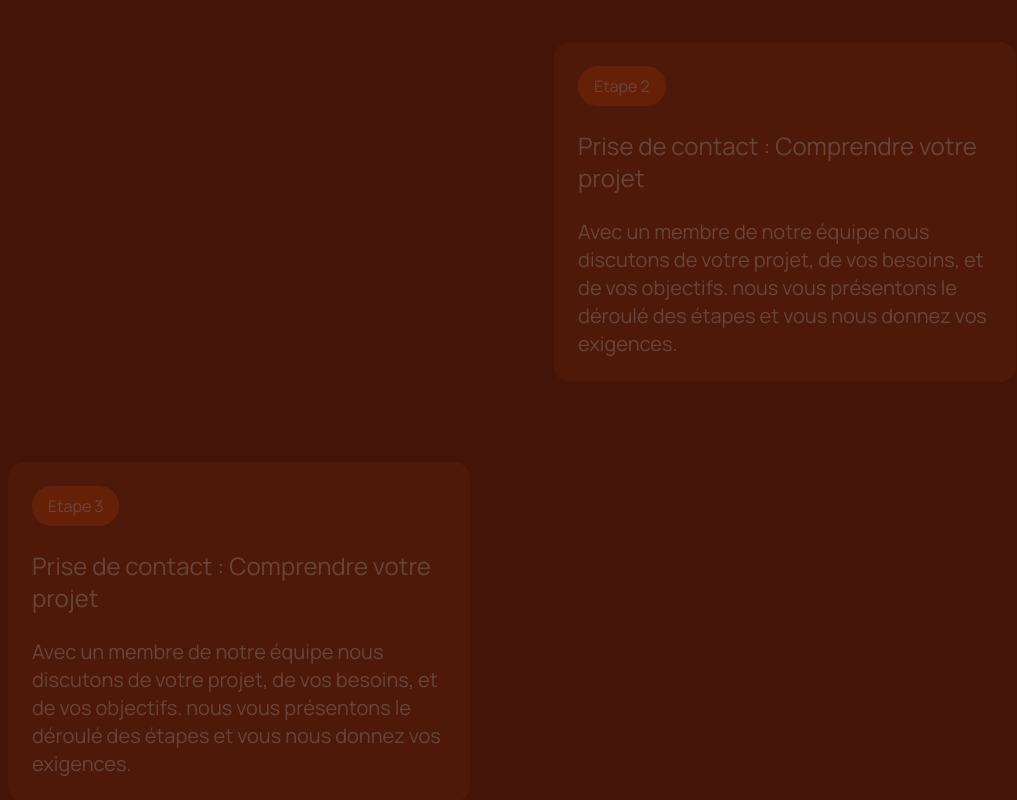
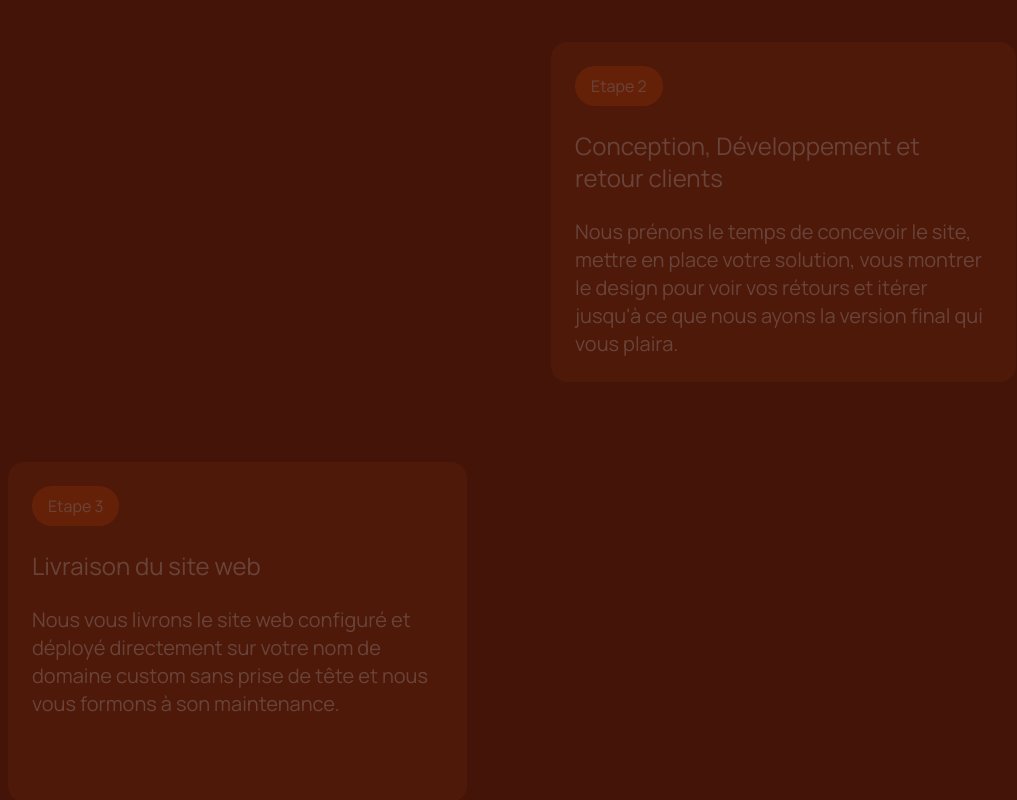
Before and after one commit to Likeur/agencywebsitetemplate, an Angular app: page / in a window 1280 px wide. Shown: the part 3740-4540 px from the top of the page, without its empty margins (128-1145 px from the left). Built offline with nearby package versions, Linux system fonts and the light colour scheme.

Commit message:
redact process text

```diff
--- a/src/app/components/process/process.component.html
+++ b/src/app/components/process/process.component.html
@@ -11,7 +11,7 @@
                         <p class="bg-orange-600 p-2 rounded-full px-4 w-max">Etape 1</p>
                     </div>
 
-                    <h4 class="mt-6 text-2xl">Prise de contact : Comprendre votre projet</h4>
+                    <h4 class="mt-6 text-2xl">Prise de contact : Comprendre votre projet </h4>
 
                     <p class="mt-6 text-xl">Avec un membre de notre équipe nous discutons de votre projet, de vos besoins, et de vos objectifs. nous vous présentons le déroulé des étapes et vous nous donnez vos exigences.</p>
                 </div>
@@ -22,9 +22,9 @@
                         <p class="bg-orange-600 p-2 rounded-full px-4 w-max">Etape 3</p>
                     </div>
 
-                    <h4 class="mt-6 text-2xl">Prise de contact : Comprendre votre projet</h4>
+                    <h4 class="mt-6 text-2xl">Livraison du site web</h4>
 
-                    <p class="mt-6 text-xl">Avec un membre de notre équipe nous discutons de votre projet, de vos besoins, et de vos objectifs. nous vous présentons le déroulé des étapes et vous nous donnez vos exigences.</p>
+                    <p class="mt-6 text-xl">Nous vous livrons le site web configuré et déployé directement sur votre nom de domaine custom sans prise de tête et nous vous formons à son maintenance.</p>
                 </div>
             </div>
             <!-- Line -->
@@ -37,9 +37,10 @@
                         <p class="bg-orange-600 p-2 rounded-full px-4 w-max">Etape 2</p>
                     </div>
 
-                    <h4 class="mt-6 text-2xl">Prise de contact : Comprendre votre projet</h4>
+                    <h4 class="mt-6 text-2xl"> Conception, Développement et retour clients</h4>
 
-                    <p class="mt-6 text-xl">Avec un membre de notre équipe nous discutons de votre projet, de vos besoins, et de vos objectifs. nous vous présentons le déroulé des étapes et vous nous donnez vos exigences.</p>
+
+                    <p class="mt-6 text-xl">Nous prénons le temps de concevoir le site, mettre en place votre solution, vous montrer le design pour voir vos rétours et itérer jusqu'à ce que nous ayons la version final qui vous plaira.</p>
                 </div>
                 <div></div>
             </div>
```
